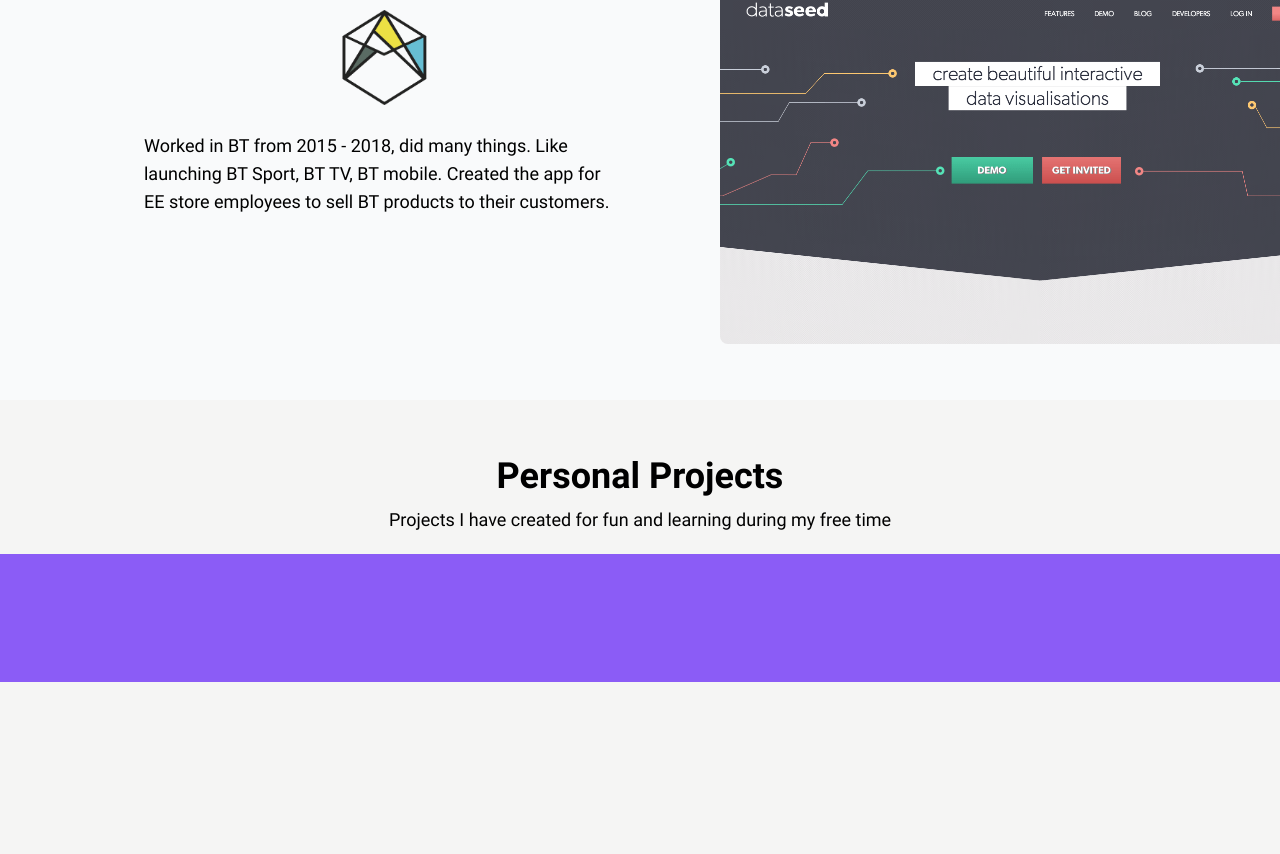
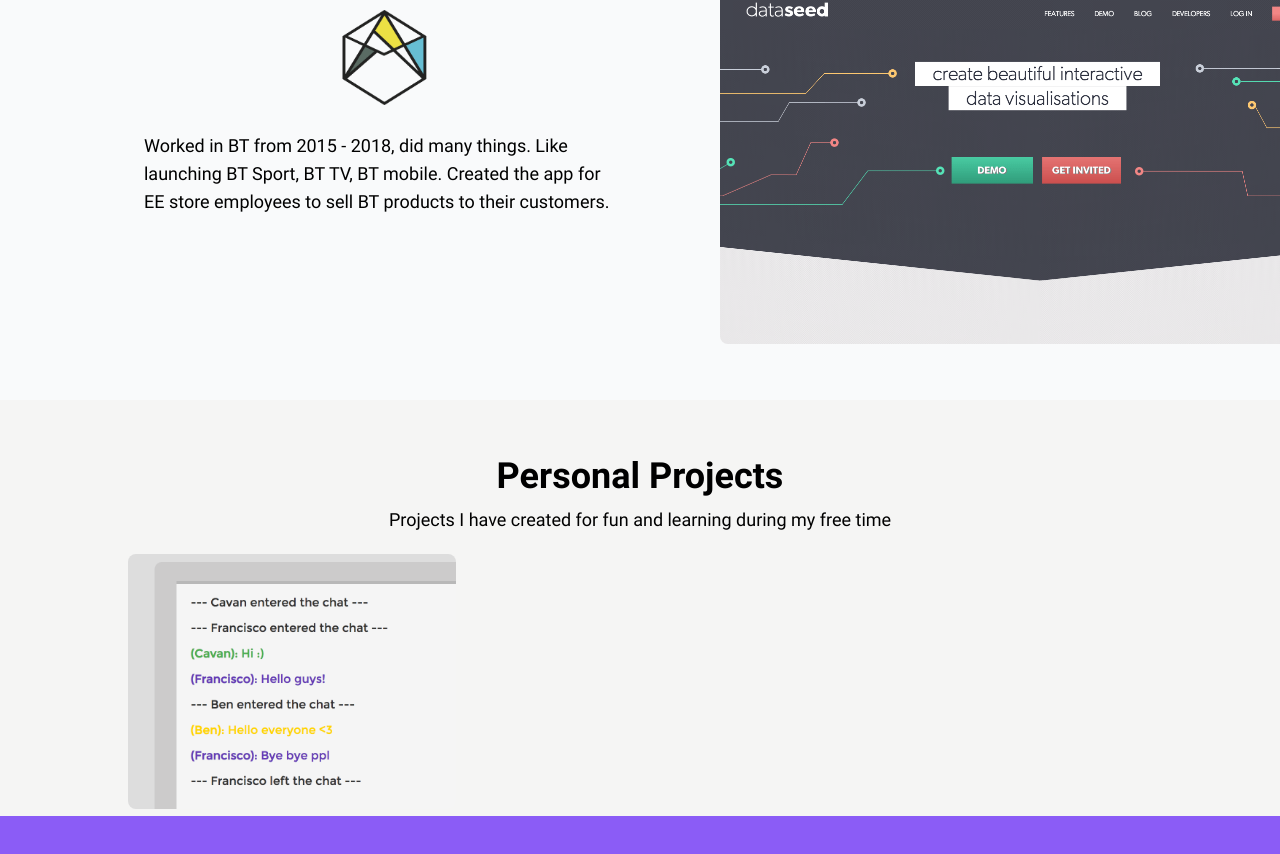
Before and after one commit to cav2008/portfolio-2022, a Next.js app: page / in a window 1280 px wide. Shown: the part 2688-3542 px from the top of the page. Before the commit the page ends 3370 px from the top, so only its background shows below. Built offline with nearby package versions, Linux system fonts and the light colour scheme.

Commit message:
add initial project section

```diff
--- a/components/atoms/Button/Button.jsx
+++ b/components/atoms/Button/Button.jsx
@@ -1,10 +1,11 @@
 import React from 'react';
 import PropTypes from 'prop-types';
 
-const Button = ({ text }) => (
+const Button = ({ text, onClick }) => (
   <button
     type="button"
     className="px-5 py-2.5 text-lg text-white text-medium leading-tight rounded-lg border-2 border-teal-500 hover:bg-teal-500"
+    onClick={onClick}
   >
     {text}
   </button>
@@ -12,6 +13,7 @@ const Button = ({ text }) => (
 
 Button.propTypes = {
   text: PropTypes.string,
+  onClick: PropTypes.func.isRequired,
 };
 
 Button.defaultProps = {
--- a/components/organisms/Home/Hero/Hero.jsx
+++ b/components/organisms/Home/Hero/Hero.jsx
@@ -16,7 +16,7 @@ const Hero = () => (
     <Wrapper>
       <div className="pt-8 pb-32 px-4 lg:pb-60">
         <div className="text-center lg:text-right mb-14">
-          <Button text="Download C.V." />
+          <Button text="Download C.V." onClick={() => undefined} />
         </div>
         <div className="text-center">
           <div className="mb-5">
--- a/components/organisms/Home/Projects/Projects.jsx
+++ b/components/organisms/Home/Projects/Projects.jsx
@@ -1,6 +1,10 @@
 import React from 'react';
+import Image from 'next/image';
 
 import Wrapper from '@components/atoms/Wrapper';
+import Button from '@components/atoms/Button';
+
+import chatScreenshot from '@images/chat-app-screenshot.png';
 
 const Projects = () => (
   <Wrapper>
@@ -8,6 +12,19 @@ const Projects = () => (
       <h2 className="font-bold text-2xl mb-2.5 lg:text-4xl">Personal Projects</h2>
       <p className="text-lg">Projects I have created for fun and learning during my free time</p>
     </div>
+
+    <div className="grid grid-cols-1 gap-5 justify-items-center lg:grid-cols-3 lg:gap-y-7">
+      <div className="relative group">
+        <Image src={chatScreenshot} alt="chat app" className="rounded-lg" />
+        <div className="hidden content-center absolute top-0 w-full h-full text-center bg-indigo-500 opacity-95 rounded-lg group-hover:grid">
+          <div className="inline-block">
+            <p className="font-bold text-2xl text-white mb-2.5">Chatty</p>
+            <p className="text-lg text-white mb-7">Node, React &amp; Socket.io instant messenger app</p>
+            <Button text="Demo" onClick={() => console.log('click')} />
+          </div>
+        </div>
+      </div>
+    </div>
   </Wrapper>
 );
 
--- a/tailwind.config.js
+++ b/tailwind.config.js
@@ -21,6 +21,7 @@ module.exports = {
   variants: {
     extend: {
       textColor: ['visited'],
+      display: ['group-hover', 'hover'],
     },
   },
   plugins: [],
```
Also changed, not shown: public/images/chat-app-screenshot.png (added).
